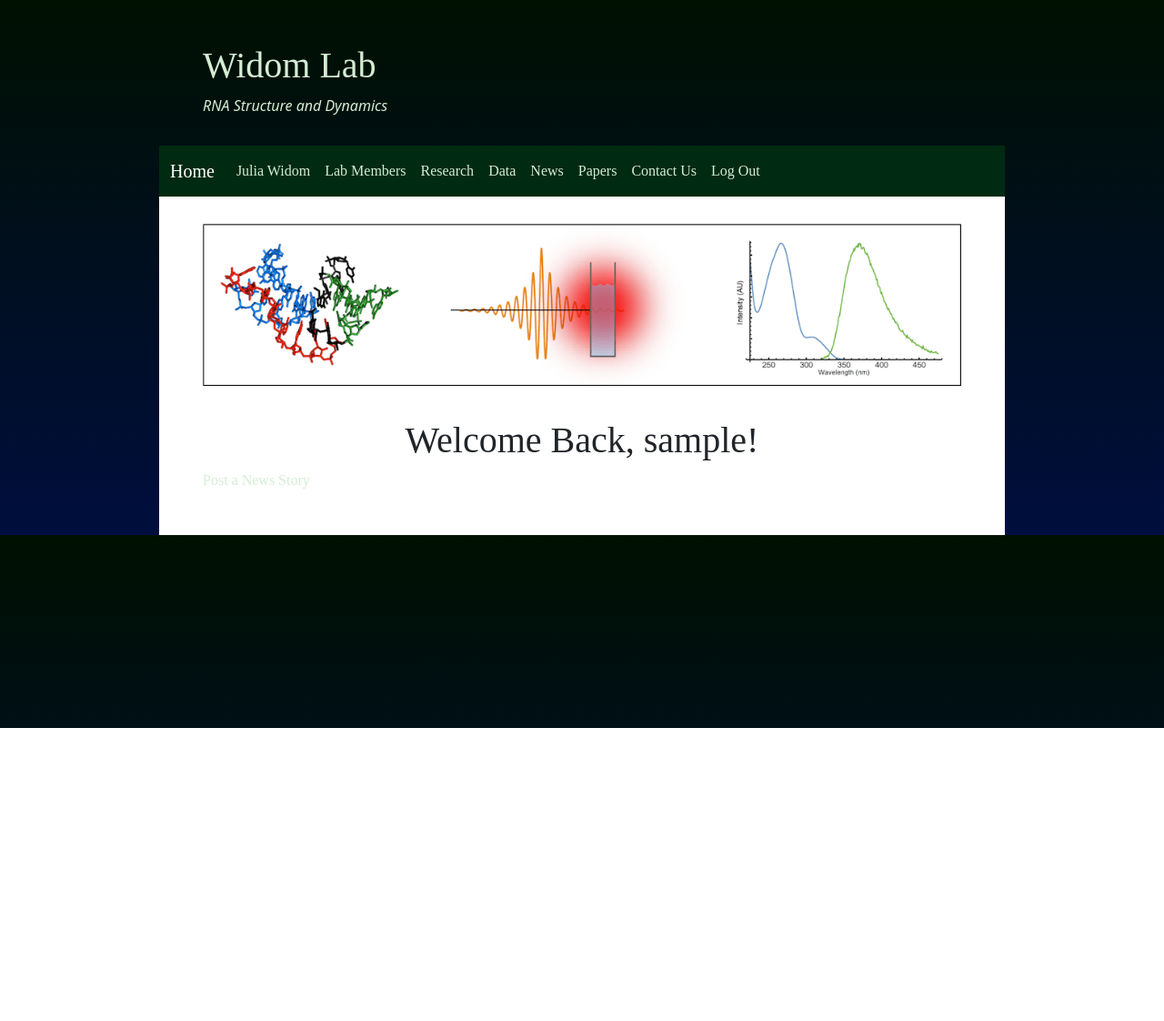
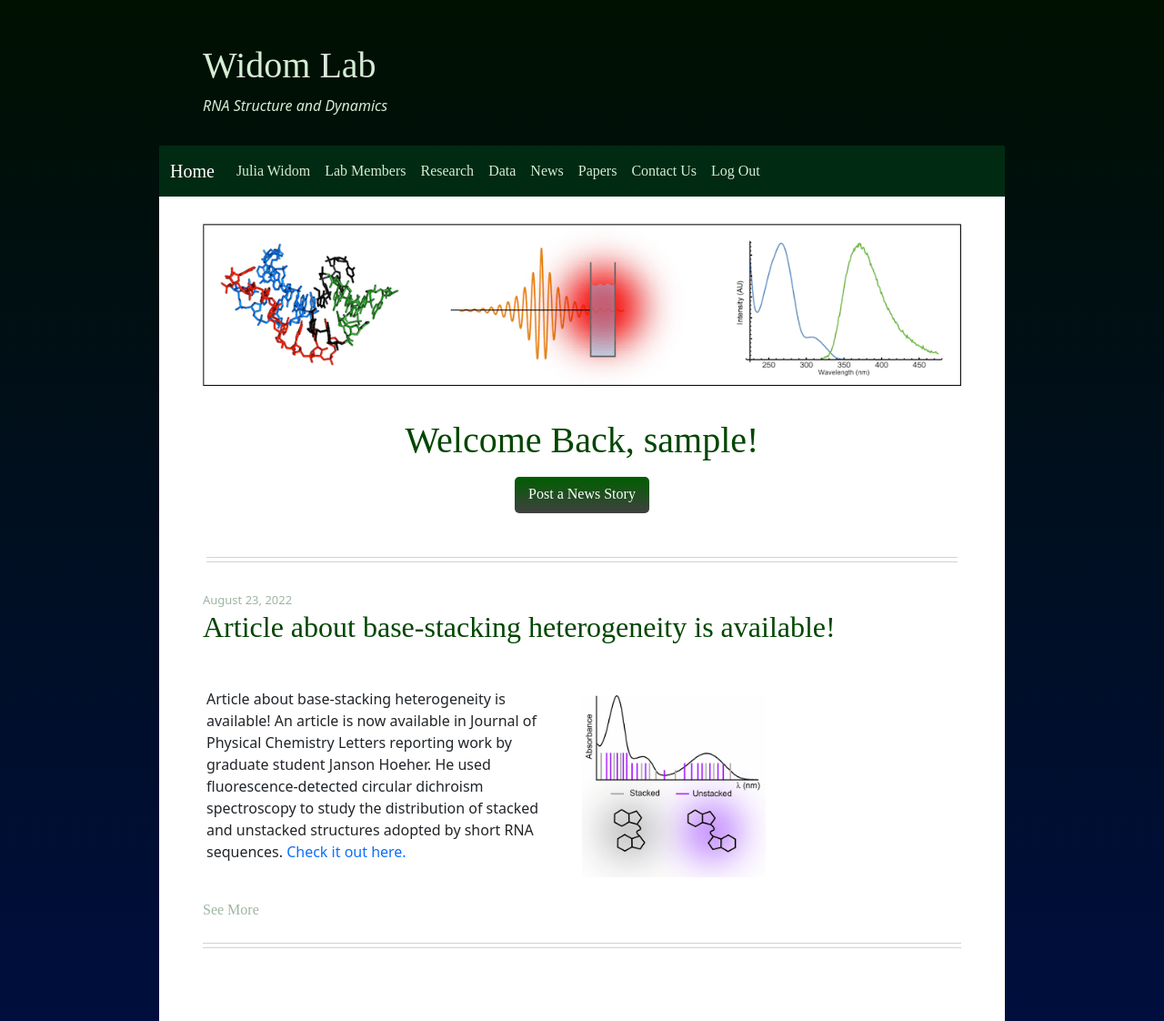
Before and after one commit to zoepfreeman/Widom-Lab-Website, a Flask app: page /news in a window 1280 px wide. Shown: the whole page at 91% size. Before the commit the page ends 800 px from the top, so only its background shows below. Run offline with Flask 3, Linux system fonts and the light colour scheme; the visitor is signed in with stand-in values (Sample User, id 1); data that the repository does not hold is empty; some libraries are stand-ins or nearby versions.

Commit message:
A little spruce

```diff
--- a/app/static/css/main.css
+++ b/app/static/css/main.css
@@ -2,10 +2,9 @@
     font-size: small;
 }
 
-/* .no-margin {
-    margin-top: 0px;
-    margin-bottom: 0px;
-} */
+#fancy-man {
+    font-family: 'Times New Roman', Times, serif;
+}
 
 #main-container {
     background-color:white;
@@ -14,12 +13,10 @@
 
 h1 {
     font-family: 'Times New Roman', Times, serif;
-    /* font-size: x-large; */
 }
 
 h2 {
     font-family: 'Times New Roman', Times, serif;
-    /* font-size: large; */
 }
 
 h3 {
@@ -61,3 +58,58 @@ i:hover {
     color:rgb(212, 237, 212);
     font-family: 'Times New Roman', Times, serif;
 }
+
+#paper-source {
+    font-size: x-small;
+}
+
+#paper-body {
+    font-size: small;
+}
+
+#paper-link {
+    font-size: small;
+    font-style: italic;
+}
+
+#card-line {
+    color:rgb(67, 84, 70);
+}
+
+#card-title {
+    color: rgb(1, 70, 1);
+}
+
+#card-date {
+    font-size: small;
+    color:rgb(158, 182, 162);
+}
+
+#card-see {
+    color: rgb(158, 182, 162);
+    font-family: 'Times New Roman', Times, serif;
+}
+
+#card-see:hover {
+    color: rgb(63, 99, 63);
+}
+
+#post-story {
+    font-family: 'Times New Roman', Times, serif;
+    text-align: center;
+    margin: auto;
+    height: 40px;
+    background-image: linear-gradient(rgb(0, 93, 0),rgb(64, 64, 64));
+    width: fit-content;
+    padding: 7px 15px;
+    border-radius: 5px;
+}
+
+#post-story:hover {
+    box-shadow: 1px 1px 5px 0px rgb(39, 59, 37);
+    cursor: pointer;
+}
+
+#button-text {
+    color: white;
+}
--- a/app/templates/base.html
+++ b/app/templates/base.html
@@ -14,8 +14,8 @@
         <p id="mint" style="font-style:italic">RNA Structure and Dynamics</p>
     </div>
     {% include 'nav.html' %}
-    {% include 'alerts.html' %}
     <div class="container px-5 pb-5" id="main-container">
+        {% include 'alerts.html' %}
         <img src="{{url_for('static', filename='banner.png')}}" alt="RNA Banner" width="100%">
         {% block content %}
         {% endblock %}
--- a/app/templates/news.html
+++ b/app/templates/news.html
@@ -5,27 +5,50 @@
 {% block content %}
 
 {% if current_user.is_authenticated %}
-    <h1 class="text-center">Welcome Back, {{ current_user.username }}!</h1>
-    <a class="nav-link" href="{{ url_for('create_post') }}">Post a News Story</a>
+    <h1 id="card-title" class="text-center">Welcome Back, {{ current_user.username }}!</h1>
+    <div class="mt-3" id="post-story">
+        <a id="button-text" href="{{ url_for('create_post') }}">Post a News Story</a>
+    </div>
+    <hr id="card-line" class="m-1 mt-5">
+    <hr id="card-line" class="m-1 my-0">
 {% endif %}
 
+<div>
+<div class="card my-3 py-3 border-0" style="max-width: 1000px;">
+    <div class="row g-4">
+        <p id="card-date" class="mb-0">August 23, 2022</p>
+        <h2 id="card-title" class="mt-0">Article about base-stacking heterogeneity is available!</h2>
+        <div class="col-md mx-0 px-0">
+            <div class="card-body">
+              <p class="card-text">
+                Article about base-stacking heterogeneity is available!
+                An article is now available in Journal of Physical Chemistry Letters reporting work by graduate student Janson Hoeher. He used fluorescence-detected circular dichroism spectroscopy to study the distribution of stacked and unstacked structures adopted by short RNA sequences.
+                <a href="https://pubs.acs.org/doi/full/10.1021/acs.jpclett.2c01778">Check it out here.</a></p>
+            </div>
+        </div>
+        <div class="col-md">
+            <br>
+            <img src="{{url_for('static', filename='article_image.gif')}}" class="card-img-fluid" alt="RNA" height="200px">
+        </div>
+    </div>
+    <a id="card-see" class="mt-4" href="#">See More</a>
+    <hr id="card-line" class="mb-1 mt-4">
+    <hr id="card-line" class="my-0">
+</div>
+</div>
+
 {% for post in posts %}
-    <div class="card my-3">
-        <div class="card-title m-3 border-1">
+    <div class="card my-3 py-3 border-0" style="max-width: 1000px;">
+        <p id="card-date" class="mb-0">{{ post.date_created.strftime('%B %d, %Y') }}</p>
+        <h2 id="card-title" class="mt-0">
         {{ post.title }}
+        </h2>
+        <div class="card-body mx-0 px-0">
+            <p class="card-text">{{ post.body }}</p>
         </div>
-        <div class="card-body">
-        <blockquote class="blockquote mb-0">
-            <p>{{ post.body }}</p>
-                <footer class="blockquote-footer">
-            {% if current_user.is_authenticated %}
-                {{ post.author.username }} on
-            {% endif %}
-                <cite title="Source Title">{{ post.date_created.strftime('%B %d, %Y') }}</cite>
-            </footer>
-        </blockquote>
-        <a href="{{ url_for('get_post', post_id=post.id) }}" class="btn btn-primary mt-3">See More</a>
-        </div>
+        <a id="card-see" class="mt-4" href="{{ url_for('get_post', post_id=post.id) }}">See More</a>
+        <hr id="card-line" class="mb-1 mt-4">
+        <hr id="card-line" class="my-0">
     </div>
 {%endfor%}
 
--- a/app/templates/research.html
+++ b/app/templates/research.html
@@ -41,5 +41,5 @@
         </div>
     </div>
 </div>
-
+</div>
 {% endblock %}
```
Also changed, not shown: app/templates/contact.html (+7 -14 lines), app/templates/papers.html (+9 -9 lines).
